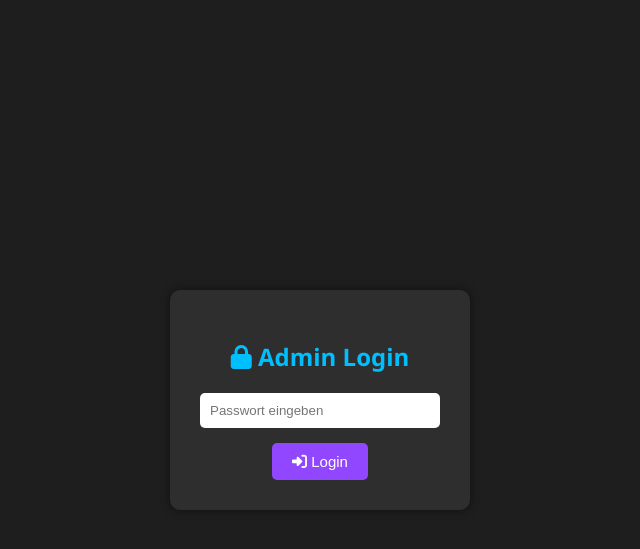
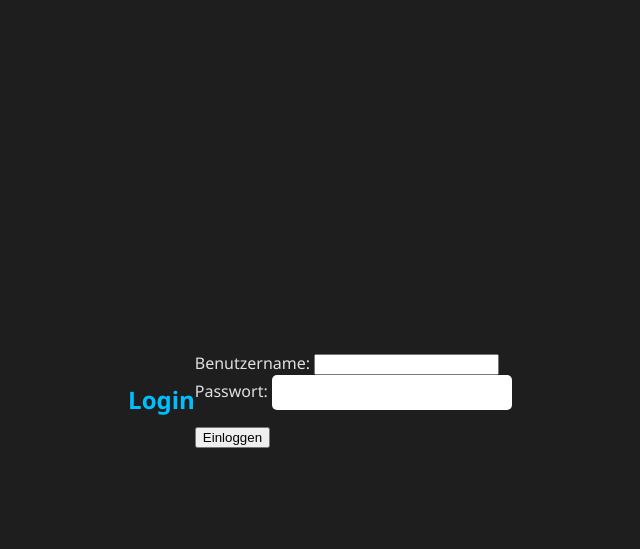
Before and after one commit to 17Trust09/slidepi, a Flask app: page /login in a window 1280 px wide. Shown: the top 549 px of the page, without its empty margins (320-960 px from the left). Run offline with Flask 3, Linux system fonts and the light colour scheme.

Commit message:
Update login.html

```diff
--- a/Pycharm/LhtPi/LhtPi/templates/login.html
+++ b/Pycharm/LhtPi/LhtPi/templates/login.html
@@ -52,15 +52,15 @@
     </style>
 </head>
 <body>
-    <div class="login-container">
-        <h2><i class="fas fa-lock"></i> Admin Login</h2>
-        <form method="POST" action="/login">
-            <input type="password" name="password" placeholder="Passwort eingeben" required><br>
-            <button type="submit" class="btn"><i class="fas fa-sign-in-alt"></i> Login</button>
-        </form>
-        {% if message %}
-            <p class="message">{{ message }}</p>
-        {% endif %}
-    </div>
+    <h2>Login</h2>
+    <form method="POST" action="/login">
+        <label for="username">Benutzername:</label>
+        <input type="text" name="username" id="username" required>
+        <br>
+        <label for="password">Passwort:</label>
+        <input type="password" name="password" id="password" required>
+        <br>
+        <input type="submit" value="Einloggen">
+    </form>
 </body>
 </html>
```
